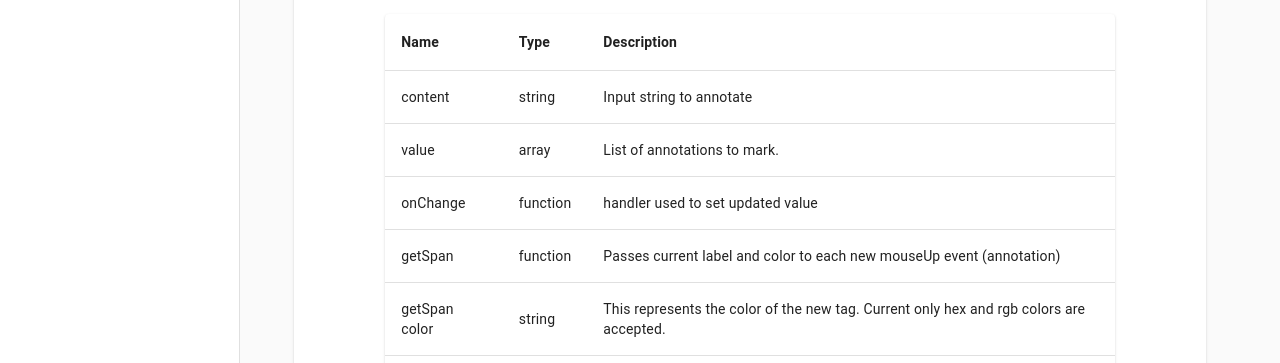
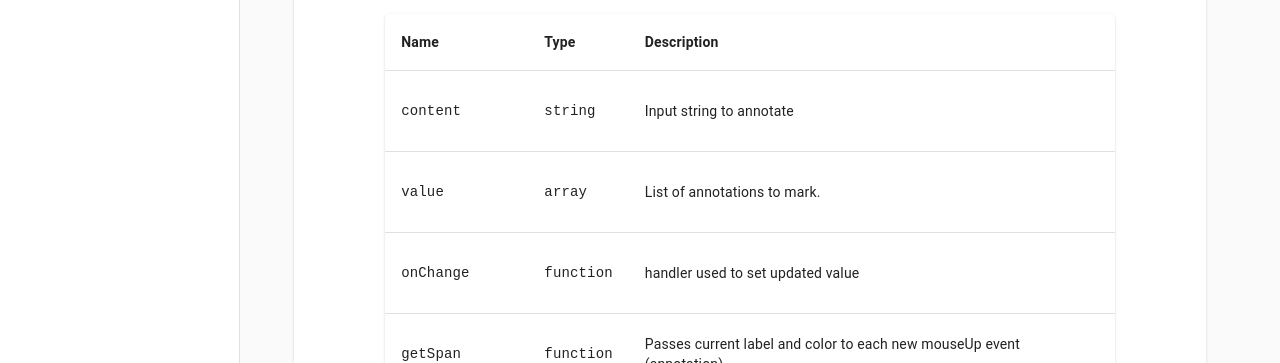
Before and after one commit to smhaley/react-text-annotate-blend, a React (Create React App) app: page / in a window 1280 px wide. Shown: the part 437-800 px from the top of the page. Built offline with nearby package versions, Linux system fonts and the light colour scheme.

Commit message:
update refs

```diff
--- a/src/demo_components/Demo.tsx
+++ b/src/demo_components/Demo.tsx
@@ -152,6 +152,7 @@ const Demo2: React.FC<DemoProps> = ({ activeHandler, clickSection }) => {
     const demoVisible = !!demoEntry?.isIntersecting;
     const codeVisible = !!codeEntry?.isIntersecting;
     if (demoVisible) {
+      console.log("acive 0");
       activeHandler(0);
     }
     if (codeVisible) {
@@ -171,7 +172,7 @@ const Demo2: React.FC<DemoProps> = ({ activeHandler, clickSection }) => {
   }, [clickSection]);
 
   return (
-    <div ref={demoRef}>
+    <>
       <Box pt={2}>
         <h3>TextAnnotateBlend</h3>
       </Box>
@@ -180,7 +181,7 @@ const Demo2: React.FC<DemoProps> = ({ activeHandler, clickSection }) => {
         Simply highlight to tag & click to untag
       </Box>
       <LiveProvider code={code} scope={scope}>
-        <div>
+        <div ref={demoRef}>
           <LivePreview />
         </div>
         <div ref={codeRef}>
@@ -197,7 +198,7 @@ const Demo2: React.FC<DemoProps> = ({ activeHandler, clickSection }) => {
           </Box>
         </div>
       </LiveProvider>
-    </div>
+    </>
   );
 };
 
--- a/src/demo_components/Props.tsx
+++ b/src/demo_components/Props.tsx
@@ -22,7 +22,7 @@ const makeRow = (name: string, type: any, desc: string) => {
 const rows = [
   makeRow("content", "string", "Input string to annotate"),
   makeRow("value", "array", "List of annotations to mark. "),
-  makeRow("onChange", "function",  "handler used to set updated value"),
+  makeRow("onChange", "function", "handler used to set updated value"),
   makeRow(
     "getSpan",
     "function",
@@ -33,16 +33,8 @@ const rows = [
     "string",
     "This represents the color of the new tag. Current only hex and rgb colors are accepted."
   ),
-  makeRow(
-    "getSpan tag",
-    "string",
-    "Represents the label on subsequent tags."
-  ),
-  makeRow(
-    "style",
-    "function",
-    "Style attributed to the text container."
-  ),
+  makeRow("getSpan tag", "string", "Represents the label on subsequent tags."),
+  makeRow("style", "function", "Style attributed to the text container."),
 ];
 
 const Props: React.FC = () => {
@@ -72,9 +64,11 @@ const Props: React.FC = () => {
             {rows.map((row) => (
               <TableRow key={row.name}>
                 <TableCell component="th" scope="row">
-                  {row.name}
+                  <pre>{row.name}</pre>
                 </TableCell>
-                <TableCell align="left">{row.type}</TableCell>
+                <TableCell align="left">
+                  <pre>{row.type}</pre>
+                </TableCell>
                 <TableCell align="left">{row.desc}</TableCell>
               </TableRow>
             ))}
--- a/src/demo_components/Section.tsx
+++ b/src/demo_components/Section.tsx
@@ -27,7 +27,7 @@ const Section = React.forwardRef<HTMLDivElement, Props>((props, ref) => {
     if (isVisible) {
       activeHandler(index);
     }
-  }, [entry, activeHandler, index]);
+  }, [entry, index, activeHandler]);
 
   return <div ref={node}>{children}</div>;
 });
```
